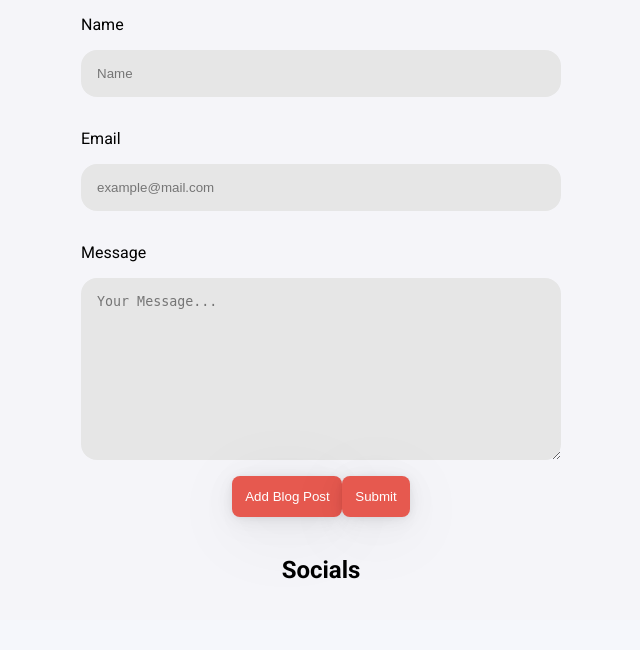
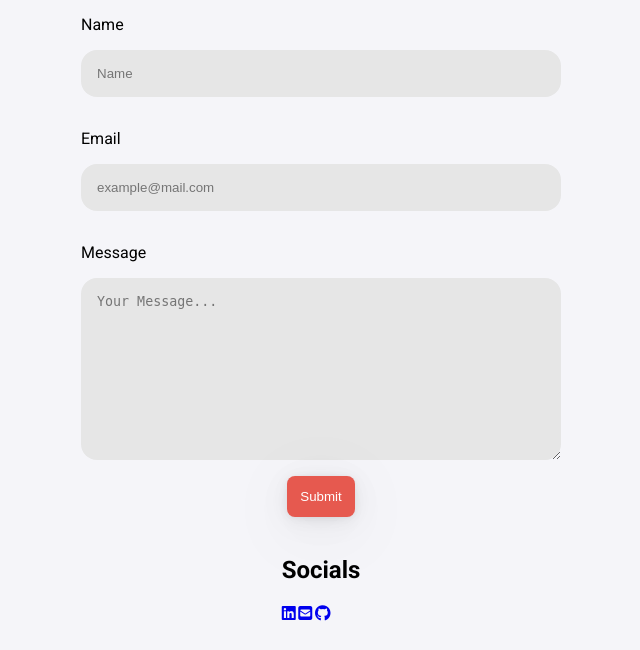
Before and after one commit to angelaw7/mlh-portfolio, a Flask app: page /contact in a window 1280 px wide. Shown: the part 1055-1705 px from the top of the page, without its empty margins (319-959 px from the left). Before the commit the page ends 1634 px from the top, so only its background shows below. Run offline with Flask 2, Linux system fonts and the light colour scheme; some libraries are stand-ins or nearby versions.

Commit message:
small udpate

```diff
--- a/app/static/styles/main.css
+++ b/app/static/styles/main.css
@@ -304,3 +304,16 @@ form {
     color: rgba(0, 0, 0, 0.5);
     letter-spacing: 0.2rem;
 }
+
+
+.socials-row {
+    display: flex;
+    align-content: center;
+    justify-content: space-between;
+    width: 50px;
+}
+
+.socials-icon {
+    width: 30px;
+    height: 30px;
+}
--- a/app/templates/contact.html
+++ b/app/templates/contact.html
@@ -8,7 +8,7 @@
   <p class="contact-message">Have questions or want to work?</p>
 
   <div class="form-container">
-      <form action="/upload" enctype="multipart/form-data" method="POST">
+      <!-- <form action="/upload" enctype="multipart/form-data" method="POST"> -->
       <form action="/sendMsg" enctype="multipart/form-data" method="POST">
           <div class="input-container">
               <label for="name">Name</label>
@@ -24,7 +24,7 @@
                   required></textarea>
           </div>
           <div class="button-container">
-              <input class="button submit" type="submit" value="Add Blog Post" />
+              <!-- <input class="button submit" type="submit" value="Add Blog Post" /> -->
               <input class="button submit contact-button" type="submit" value="Submit" />
           </div>
       </form>
@@ -32,8 +32,16 @@
   <div>
     <br/>
     <h2>Socials</h2>
-    <div class="row">
-
+    <div class="socials-row">
+      <div class="socials-icon">
+        <a href="https://linkedin.com"><i class="fab fa-linkedin"></i></a>
+      </div>
+      <div class="socials-icon">
+        <a href="#"><i class="fas fa-envelope-square"></i></a>
+      </div>
+      <div class="socials-icon">
+        <a href="https://github.com"><i class="fab fa-github"></i></a>
+      </div>
     </div>
   </div>
 </section>
```
